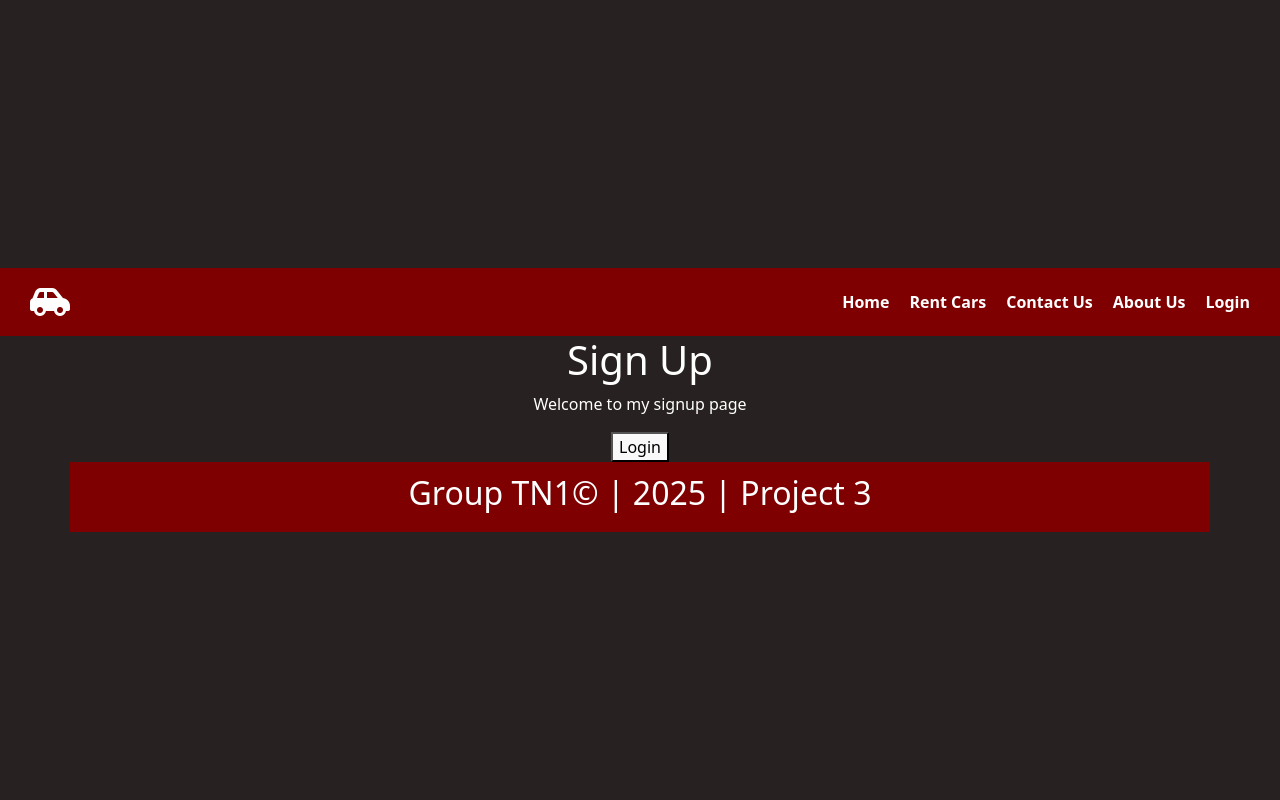
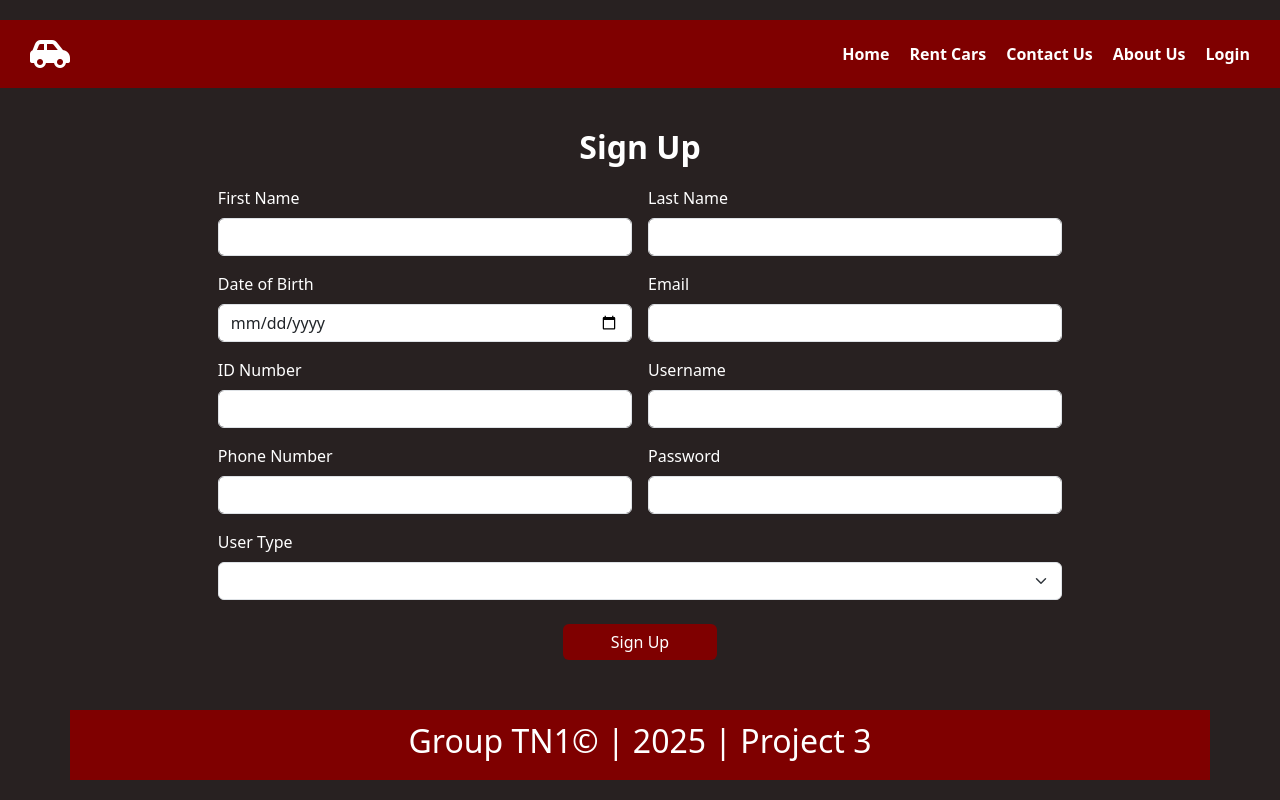
Before and after one commit to SufyaanR/car_rental_webapp_client, a Vue app: page /user/signup in a window 1280 px wide. Built offline with nearby package versions, Linux system fonts and the light colour scheme.

Commit message:
SignUp and Login page

```diff
--- a/src/components/LoginComponent.vue
+++ b/src/components/LoginComponent.vue
@@ -1,11 +1,81 @@
 <script setup>
+import { ref, computed } from "vue";
 
+const form = ref({
+  userType: "BASIC", // default selection
+  username: "",
+  password: "",
+  businessName: "",
+  registrationNumber: ""
+});
+
+const handleSubmit = () => {
+  console.log("Login Data:", form.value);
+  if (form.value.userType === "BUSINESS") {
+    alert(`Welcome Business: ${form.value.businessName}`);
+  } else {
+    alert(`Welcome User: ${form.value.username}`);
+  }
+};
 </script>
 
 <template>
+  <form @submit.prevent="handleSubmit" class="container mt-5">
+    <div class="row g-3 justify-content-center">
+      <!-- User Type Selection -->
+      <div class="col-md-6">
+        <label class="form-label">User Type</label>
+        <select v-model="form.userType" class="form-select">
+          <option value="BASIC">Basic User</option>
+          <option value="PRO">Pro User</option>
+          <option value="BUSINESS">Business User</option>
+        </select>
+      </div>
 
+      <!-- Basic + Pro Users -->
+      <template v-if="form.userType === 'BASIC' || form.userType === 'PRO'">
+        <div class="col-md-6">
+          <label class="form-label">Username</label>
+          <input v-model="form.username" type="text" class="form-control" required />
+        </div>
+        <div class="col-md-6">
+          <label class="form-label">Password</label>
+          <input v-model="form.password" type="password" class="form-control" required />
+        </div>
+      </template>
+
+      <!-- Business Users -->
+      <template v-if="form.userType === 'BUSINESS'">
+        <div class="col-md-6">
+          <label class="form-label">Business Name</label>
+          <input v-model="form.businessName" type="text" class="form-control" required />
+        </div>
+        <div class="col-md-6">
+          <label class="form-label">Registration Number</label>
+          <input v-model="form.registrationNumber" type="text" class="form-control" required />
+        </div>
+      </template>
+
+      <!-- Submit Button -->
+      <div class="col-12 text-center mt-4">
+        <button type="submit" class="btn login-btn px-5">Login</button>
+      </div>
+    </div>
+  </form>
 </template>
 
 <style scoped>
+.container {
+  max-width: 700px;
+}
 
+.login-btn {
+  background-color: #7F0000; /* dark red */
+  color: white;
+  border: none;
+}
+
+.login-btn:hover {
+  background-color: #660000;
+}
 </style>
--- a/src/components/SignUpComponent.vue
+++ b/src/components/SignUpComponent.vue
@@ -1,11 +1,87 @@
 <script setup>
+import { ref } from "vue";
 
+const form = ref({
+  firstName: "",
+  lastName: "",
+  dateOfBirth: "",
+  idNumber: "",
+  email: "",
+  phoneNumber: "",
+  username: "",
+  password: "",
+  userType: "PRIVATE"
+});
+
+const handleSubmit = () => {
+  console.log("Form Data:", form.value);
+  alert(`Welcome, ${form.value.firstName} ${form.value.lastName}!`);
+};
 </script>
 
 <template>
+  <form @submit.prevent="handleSubmit" class="container form-box">
+    <div class="row g-3">
+      <!-- Left column -->
+      <div class="col-md-6">
+        <label class="form-label">First Name</label>
+        <input v-model="form.firstName" type="text" class="form-control" required />
 
+        <label class="form-label mt-3">Date of Birth</label>
+        <input v-model="form.dateOfBirth" type="date" class="form-control" required />
+
+        <label class="form-label mt-3">ID Number</label>
+        <input v-model="form.idNumber" type="text" class="form-control" required />
+
+        <label class="form-label mt-3">Phone Number</label>
+        <input v-model="form.phoneNumber" type="tel" class="form-control" required />
+      </div>
+
+      <!-- Right column -->
+      <div class="col-md-6">
+        <label class="form-label">Last Name</label>
+        <input v-model="form.lastName" type="text" class="form-control" required />
+
+        <label class="form-label mt-3">Email</label>
+        <input v-model="form.email" type="email" class="form-control" required />
+
+        <label class="form-label mt-3">Username</label>
+        <input v-model="form.username" type="text" class="form-control" required />
+
+        <label class="form-label mt-3">Password</label>
+        <input v-model="form.password" type="password" class="form-control" required />
+      </div>
+
+      <!-- Dropdown full width -->
+      <div class="col-12 mt-3">
+        <label class="form-label">User Type</label>
+        <select v-model="form.userType" class="form-select">
+          <option value="Basic User">Private</option>
+          <option value="Pro User">Enterprise</option>
+          <option value="Business User">Business</option>
+        </select>
+      </div>
+
+      <!-- Submit Button -->
+      <div class="col-12 text-center mt-4">
+        <button type="submit" class="btn custom-btn px-5">Sign Up</button>
+      </div>
+    </div>
+  </form>
 </template>
 
 <style scoped>
+.form-box {
+  margin-bottom: 50px; /* pushes form up from footer */
+}
 
+.custom-btn {
+  background-color: #7F0000; /* dark red */
+  color: white;
+  border: none;
+}
+
+.custom-btn:hover {
+  background-color: #660000;
+}
 </style>
--- a/src/pages/LoginPage.vue
+++ b/src/pages/LoginPage.vue
@@ -1,22 +1,10 @@
 <script setup>
-import {onBeforeMount, ref} from 'vue';
-import { useRouter } from 'vue-router';
-import UsernameComponent from '../components/UsernameComponent.vue';
-import PasswordComponent from '../components/PasswordComponent.vue';
-// this is a real page but has dummy code for demo purposes
-const email = ref()
-
-onBeforeMount(async () => {console.log("hello world")})
+import LoginComponent from "../components/LoginComponent.vue";
 </script>
 
 <template>
-<UsernameComponent :email-address= "email"/>
-<PasswordComponent/>
-  <h1>Login</h1>
-  <input v-model="email"/>
-  <label v-if="email">email:{{email}}</label>
-  <a href="/signup"><button>Login</button></a>
+  <div class="d-flex flex-column align-items-center mt-5">
+    <h2 class="mb-4 fw-bold text-center">Login</h2>
+    <LoginComponent />
+  </div>
 </template>
-
-<style scoped>
-</style>
--- a/src/pages/SignUpPage.vue
+++ b/src/pages/SignUpPage.vue
@@ -1,15 +1,25 @@
 <script setup>
-import { ref } from 'vue';
-import { useRouter } from 'vue-router';
-
-// this is a real page but has dummy code for demo purposes
+import SignUpComponent from "../components/SignUpComponent.vue";
 </script>
 
 <template>
-  <h1>Sign Up</h1>
-  <p>Welcome to my signup page</p>
-  <a href="/login"><button>Login</button></a>
+  <div class="d-flex flex-column align-items-center">
+    <!-- Sign Up Title -->
+    <h2 class="signup-title">Sign Up</h2>
+
+    <!-- Form -->
+    <SignUpComponent />
+  </div>
 </template>
 
 <style scoped>
+.container {
+  max-width: 900px;
+}
+
+.signup-title {
+  margin-top: 40px;   /* pushes title down from top */
+  margin-bottom: 20px; /* adds space below title */
+  font-weight: bold;
+}
 </style>
```
